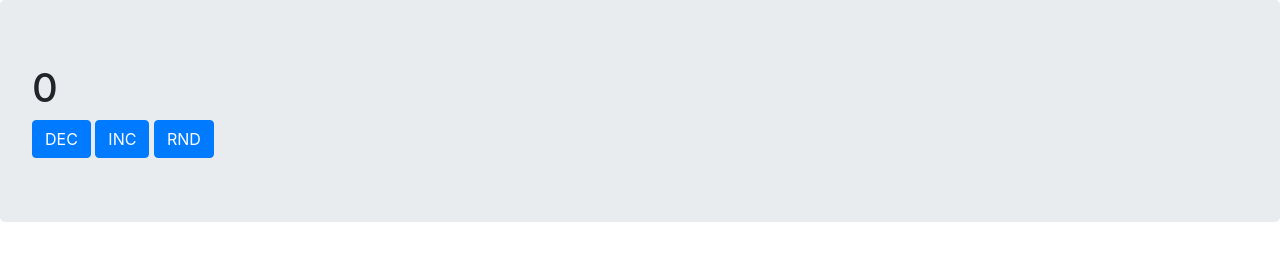
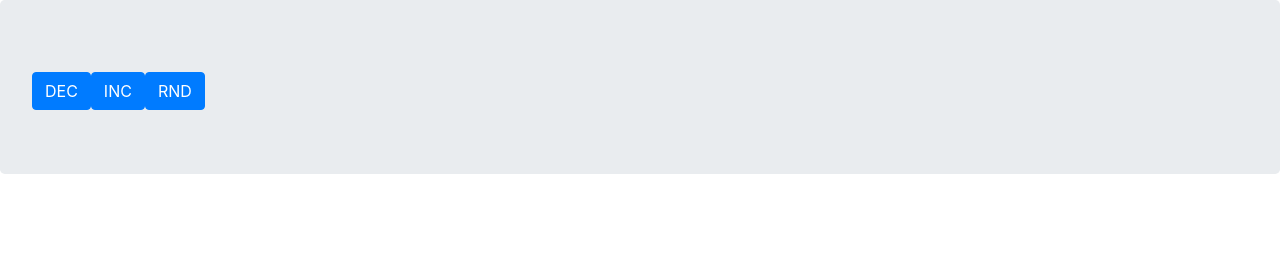
Before and after one commit to artem-andreyev/redux-project, a React app: page / in a window 1280 px wide. Built offline with nearby package versions, Linux system fonts and the light colour scheme.

Commit message:
Adding React in project

```diff
--- a/public/index.html
+++ b/public/index.html
@@ -15,13 +15,6 @@
   <body>
     <noscript>You need to enable JavaScript to run this app.</noscript>
 
-    <div class="jumbotron">
-      <h1 id="counter">0</h1>
-      <button id="dec" class="btn btn-primary">DEC</button>
-      <button id="inc" class="btn btn-primary">INC</button>
-      <button id="rnd" class="btn btn-primary">RND</button>
-    </div>
-
     <div id="root"></div>
   </body>
 </html>
--- /dev/null
+++ b/src/components/App.js
@@ -0,0 +1,7 @@
+import Counter from "./Counter";
+
+const App = () => {
+    return <Counter/>
+}
+
+export default App;
--- /dev/null
+++ b/src/components/Counter.js
@@ -0,0 +1,13 @@
+
+const Counter = ({counter, inc, dec, rnd}) => {
+    return (
+        <div className="jumbotron">
+            <h1>{counter}</h1>
+            <button onClick={dec} className="btn btn-primary">DEC</button>
+            <button onClick={inc} className="btn btn-primary">INC</button>
+            <button onClick={rnd} className="btn btn-primary">RND</button>
+        </div>
+    )
+}
+
+export default Counter;
--- a/src/index.js
+++ b/src/index.js
@@ -4,39 +4,29 @@ import {legacy_createStore as createStore, bindActionCreators} from 'redux'
 import reducer from './reducer';
 import * as actions from "./actions";
 
+import App from './components/App';
 
 const store = createStore(reducer);
 
 const {dispatch, subscribe, getState} = store;
+const {inc, dec, rnd} = bindActionCreators(actions, dispatch);
 
 const update = () => {
-    document.getElementById("counter").textContent = getState().value;
+    const root = ReactDOM.createRoot(document.getElementById('root'));
+    root.render(
+      <React.StrictMode>
+          {/* <Counter
+            counter={getState().value}
+            inc={inc}
+            dec={dec}
+            rnd={() => {
+                const value = Math.floor(Math.random() * 10);
+                rnd(value);
+            }}
+          /> */}
+          <App/>
+      </React.StrictMode>
+    );
 }
-
+update();
 subscribe(update);
-
-// const bindActionCreator = (creator, dispatch) => (...args) => {
-//     dispatch(creator(...args));
-// }
-
-const {inc, dec, rnd} = bindActionCreators(actions, dispatch);
-// const decDispatch = bindActionCreators(dec, dispatch);
-// const rndDispatch = bindActionCreators(rnd, dispatch);
-
-document.getElementById("inc").addEventListener("click", inc);
-
-document.getElementById("dec").addEventListener("click", dec);
-
-document.getElementById("rnd").addEventListener("click", () => {
-    const value = Math.floor(Math.random() * 10);
-    rnd(value);
-});
-
-const root = ReactDOM.createRoot(document.getElementById('root'));
-root.render(
-  <React.StrictMode>
-    <>
-
-    </>
-  </React.StrictMode>
-);
```
